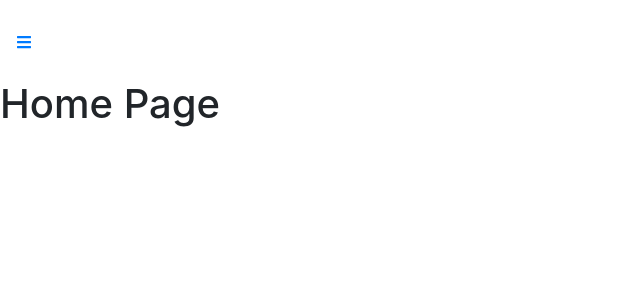
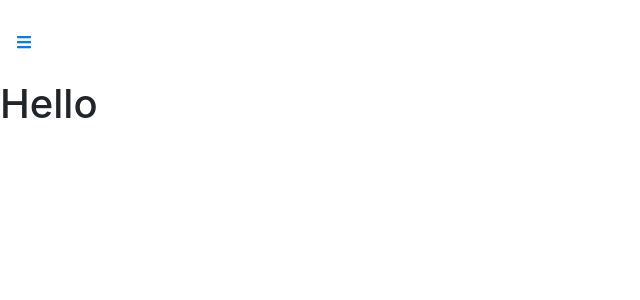
Before and after one commit to Desparta05/DCcriminalDATABASE, a React (Create React App) app in the folder client/: page / in a window 1280 px wide. Shown: the top 300 px of the page, without its empty margins (0-640 px from the left). Built offline with nearby package versions, Linux system fonts and the light colour scheme.

Commit message:
Imported the homepage

```diff
--- a/client/src/App.js
+++ b/client/src/App.js
@@ -1,7 +1,7 @@
 import React from "react";
-import { BrowserRouter, Routes, Route, Switch } from "react-router-dom";
+import { BrowserRouter, Routes, Route } from "react-router-dom";
 import { Main } from './layouts/Main'
-// import Home from "./pages/Home"
+import Home from "./pages/Home"
 // import Villains from "./pages/Villains"
 
 export const App = () => {
@@ -9,7 +9,7 @@
   <BrowserRouter>
       <Routes>
         <Route element= {<Main/>}>
-          <Route path= "/" element={<h1>Home Page</h1>} />
+          <Route path= "/" element={<Home/>} />
           <Route path= "/villains" element={<h1>Villains</h1>} />
           <Route path= "/heroes" element={<h1>Heroes</h1>} />
           <Route path= "/possiblethreats" element={<h1>PossibleThreats</h1>} />
```
